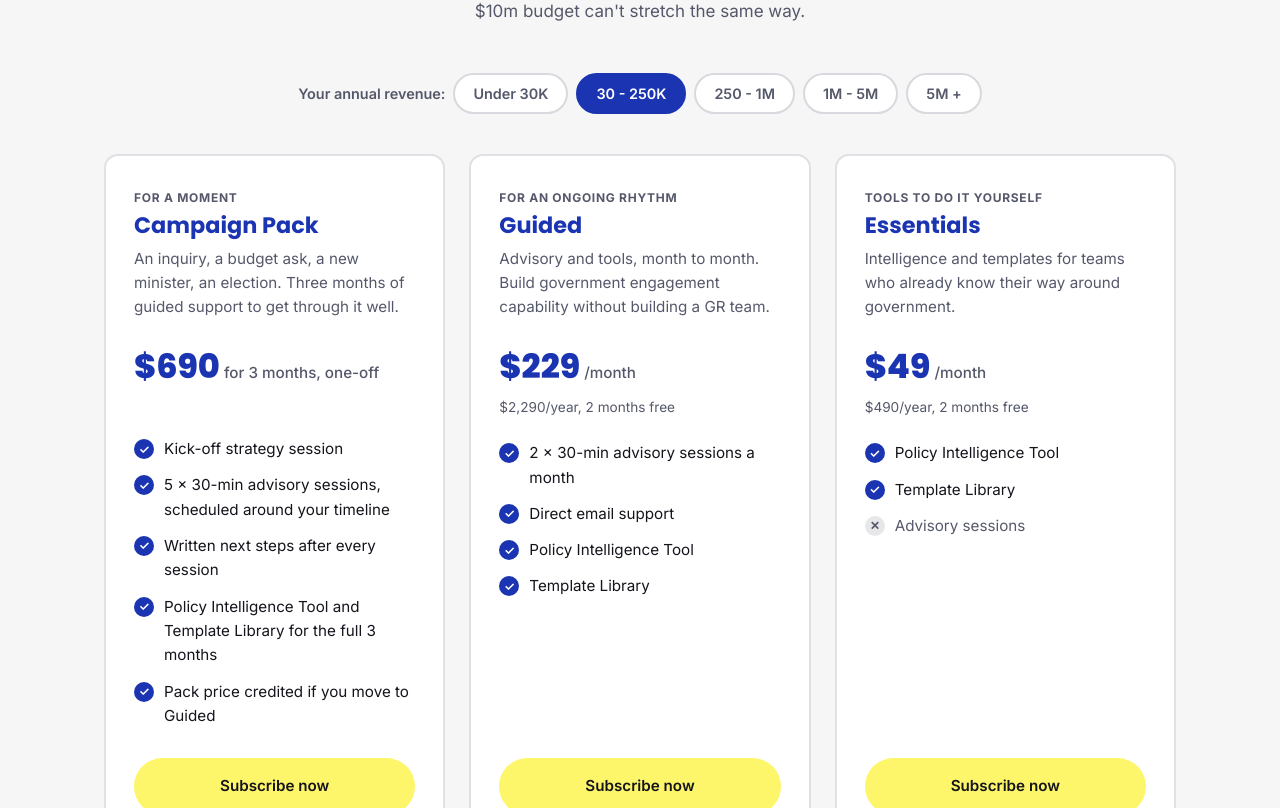
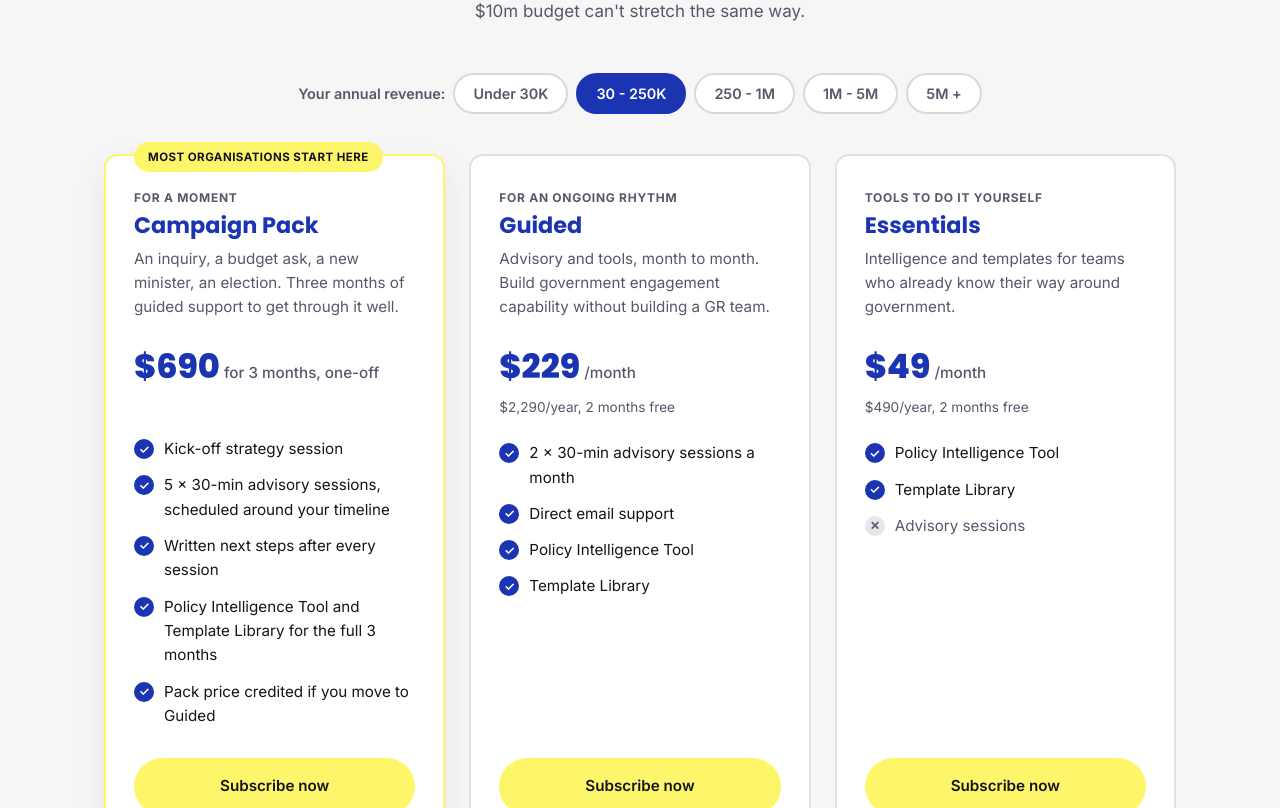
Before and after one commit to FORE-Good/foresightgr-site, a Next.js app: page / in a window 1280 px wide. Shown: the part 2532-3340 px from the top of the page. Built offline with nearby package versions, Linux system fonts and the light colour scheme.

Commit message:
highlight on campaign pack

```diff
--- a/components/Pricing.js
+++ b/components/Pricing.js
@@ -13,16 +13,15 @@ import {
 import { track } from "@/lib/track";
 
 /*
- * Pricing experiment: three options at equal visual weight.
+ * Pricing experiment: three options, Campaign Pack highlighted as the entry.
  *
- *   campaign-pack  – one moment, 3 months, fixed price
+ *   campaign-pack  – one moment, 3 months, fixed price (highlighted)
  *   guided         – advisory + tools, monthly (was "advisory" in PRICING)
  *   essentials     – tools & intel only, monthly
  *
  * Every CTA is tagged with the option and revenue band so the choice is
  * visible in Calendly (UTMs), Stripe (client_reference_id) and any analytics
- * tool via track(). Deliberately no "most popular" badge: it would bias the
- * result we're trying to measure.
+ * tool via track().
  */
 
 export default function Pricing() {
@@ -47,6 +46,7 @@ export default function Pricing() {
     return [
       {
         id: "campaign-pack",
+        highlighted: true,
         eyebrow: "For a moment",
         name: "Campaign Pack",
         summary:
@@ -172,9 +172,14 @@ export default function Pricing() {
           {options.map((opt) => (
             <article
               key={opt.id}
-              className="price-card price-card--option"
+              className={`price-card price-card--option${
+                opt.highlighted ? " price-card--hero popular" : ""
+              }`}
               data-option={opt.id}
             >
+              {opt.highlighted ? (
+                <p className="popular-badge">Most organisations start here</p>
+              ) : null}
               <p className="price-eyebrow">{opt.eyebrow}</p>
               <h3>{opt.name}</h3>
               <p className="price-summary">{opt.summary}</p>
```
